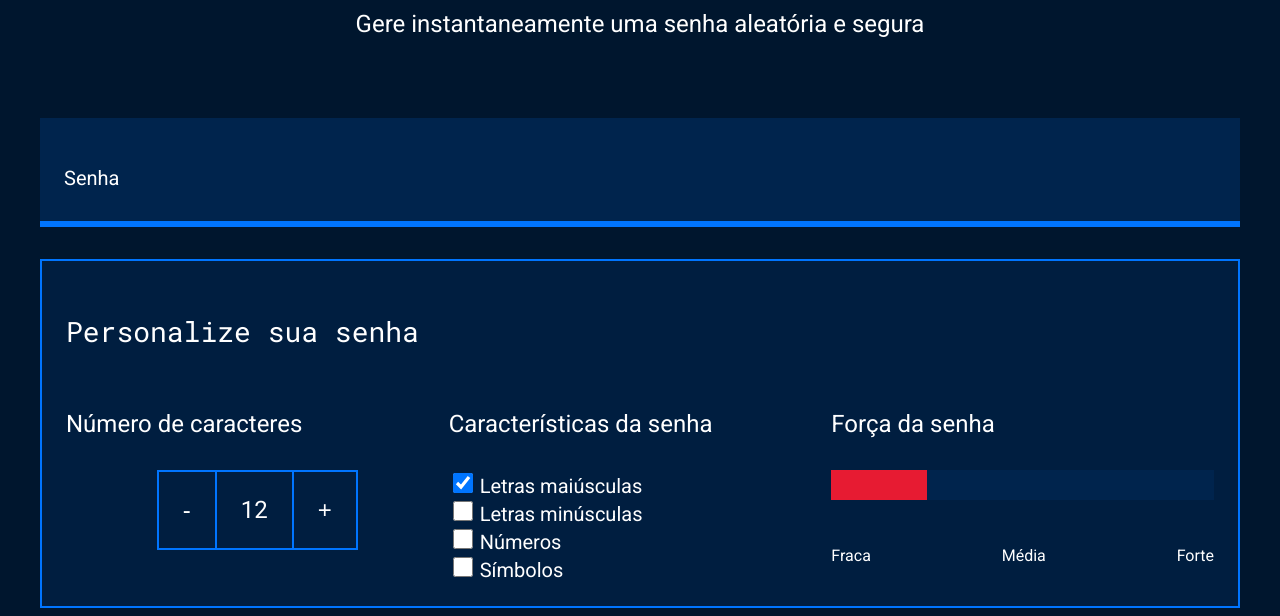
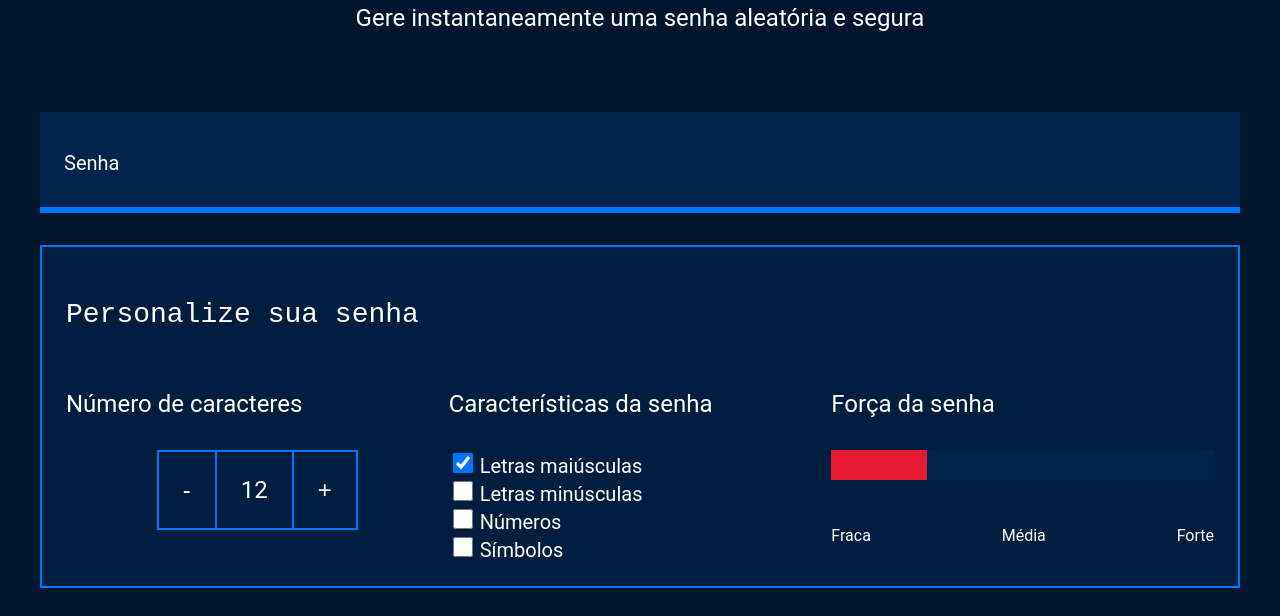
Before and after one commit to fan160/gerador-de-senha, a plain HTML site: page index.html in a window 1280 px wide. Shown: the part 208-824 px from the top of the page. Drawn offline with Linux system fonts and the light colour scheme; a script that the page names is missing.

Commit message:
*************

```diff
--- a/style.css
+++ b/style.css
@@ -1,4 +1,3 @@
-@import url('https://fonts.googleapis.com/css2?family=Roboto&family=Roboto+Mono&display=swap');
 :root {
     --branco: white;
     --cor-de-fundo: #00162E;
```
